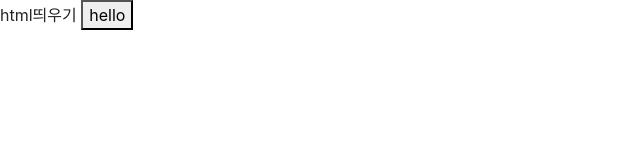
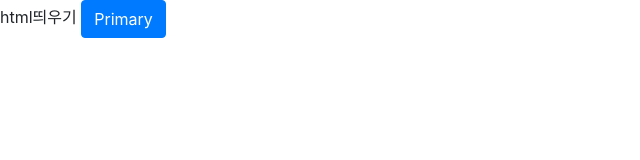
Before and after one commit to 60billion/contest, a website: page router/views/index.html in a window 1280 px wide. Shown: the whole page, without its empty margins (0-640 px from the left). Drawn offline with nearby package versions, Linux system fonts and the light colour scheme; files that its build step writes are made by us from their sources.

Commit message:
connect server20

```diff
--- a/router/views/index.html
+++ b/router/views/index.html
@@ -1,6 +1,7 @@
 <!DOCTYPE html>
 <html lang="en">
 <head>
+    <link rel="stylesheet" type="text/css" href="css/style.css">
     <link rel="stylesheet" href="https://stackpath.bootstrapcdn.com/bootstrap/4.1.2/css/bootstrap.min.css" integrity="sha384-Smlep5jCw/wG7hdkwQ/Z5nLIefveQRIY9nfy6xoR1uRYBtpZgI6339F5dgvm/e9B" crossorigin="anonymous">
     <meta charset="UTF-8">
     <meta name="viewport" content="width=device-width, initial-scale=1.0">
@@ -9,6 +10,6 @@
 </head>
 <body>
     html띄우기
-    <button>hello</button>
+    <button type="button" class="btn btn-primary">Primary</button>
 </body>
 </html>
```
